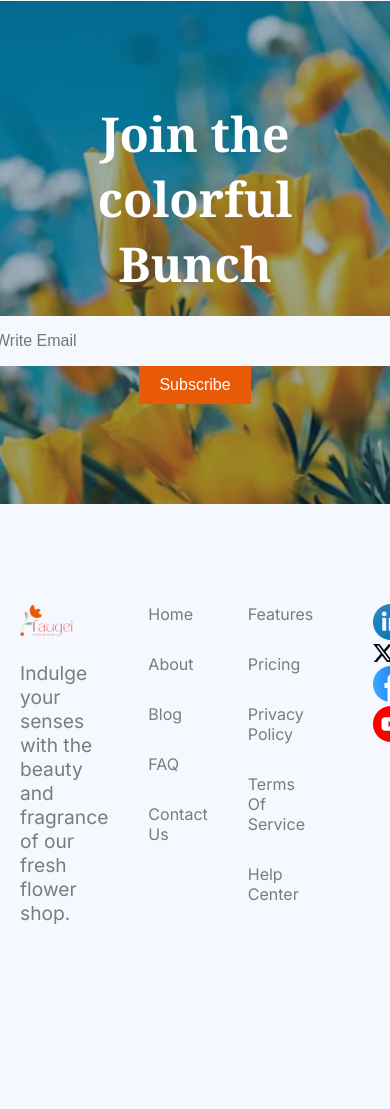
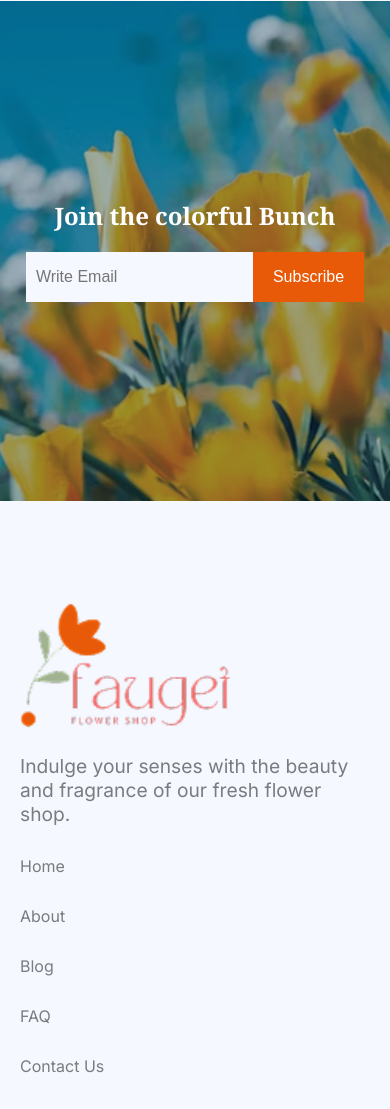
Before and after one commit to Heroanwarulrashid/second-assignment, a plain HTML site: page index.html in a window 390 px wide. Shown: the part 4512-5621 px from the top of the page. Before the commit the page ends 5546 px from the top, so only its background shows below. Drawn offline with Linux system fonts and the light colour scheme.

Commit message:
added footer design

```diff
--- a/style.css
+++ b/style.css
@@ -604,20 +604,20 @@
     }
 
     .section-five {
-        min-height: 150px;
+        min-height: 100px;
     }
 
-    .get-in-touch h2{
+    .subscribe-form-wrapper h2{
         font-size: 1.5rem;
     }
-    .get-in-touch input[type="email"] {
+    .subscribe-form-wrapper input[type="email"] {
         padding: 10px;
         min-width: 200px;
         height: 30px;
         border: none;
         font-size: 16px;
     }
-    .four-cols {
+    .footer-columns {
         display: grid;
         grid-template-columns: repeat(1, 1fr);
         gap: 30px;
@@ -631,7 +631,7 @@
         text-align: left;
     }
 
-    .cols-four img{
+    .footer-column-social img{
         padding-left: 0px;
         padding-right: 20px;
     }
```
